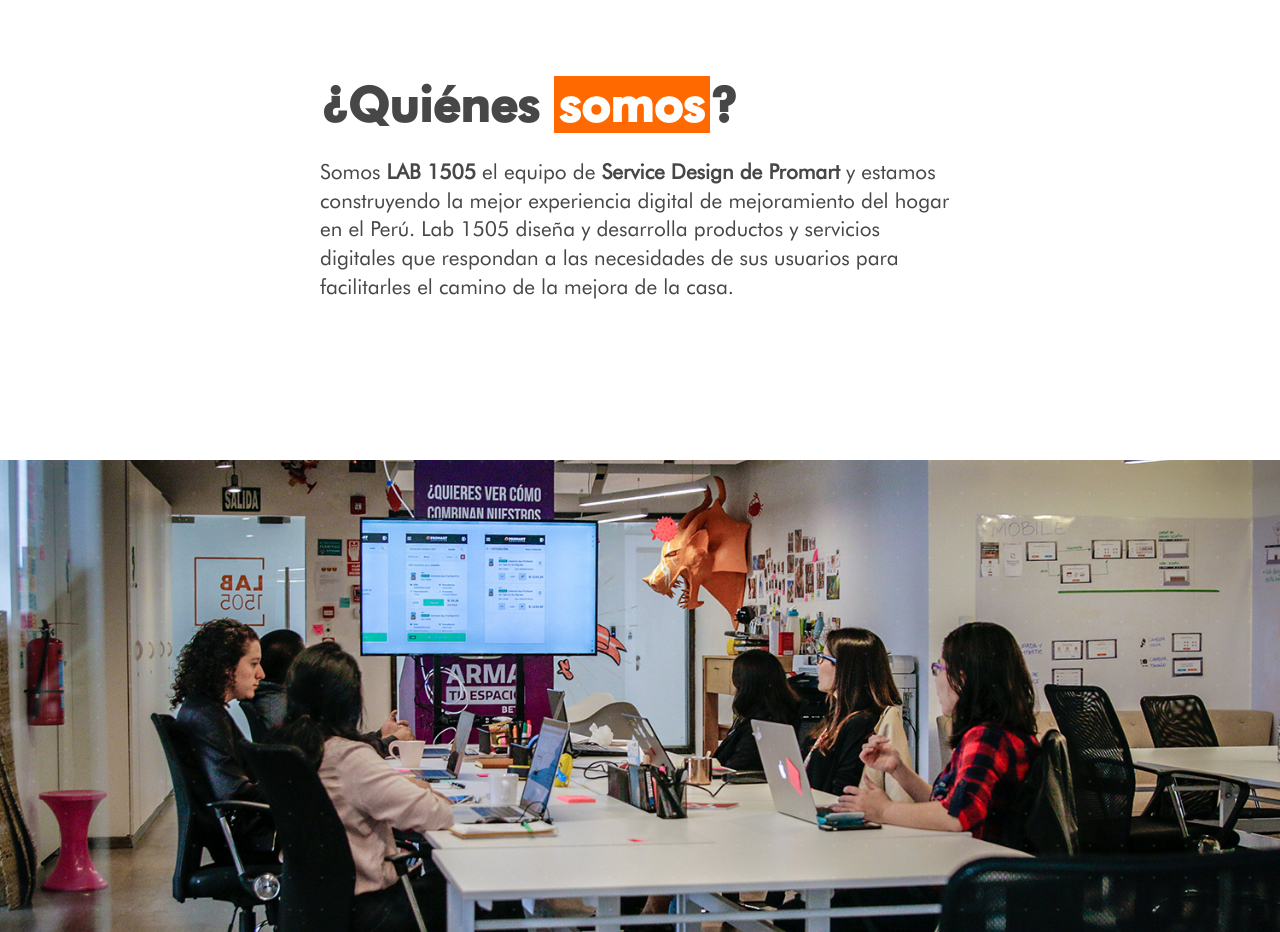
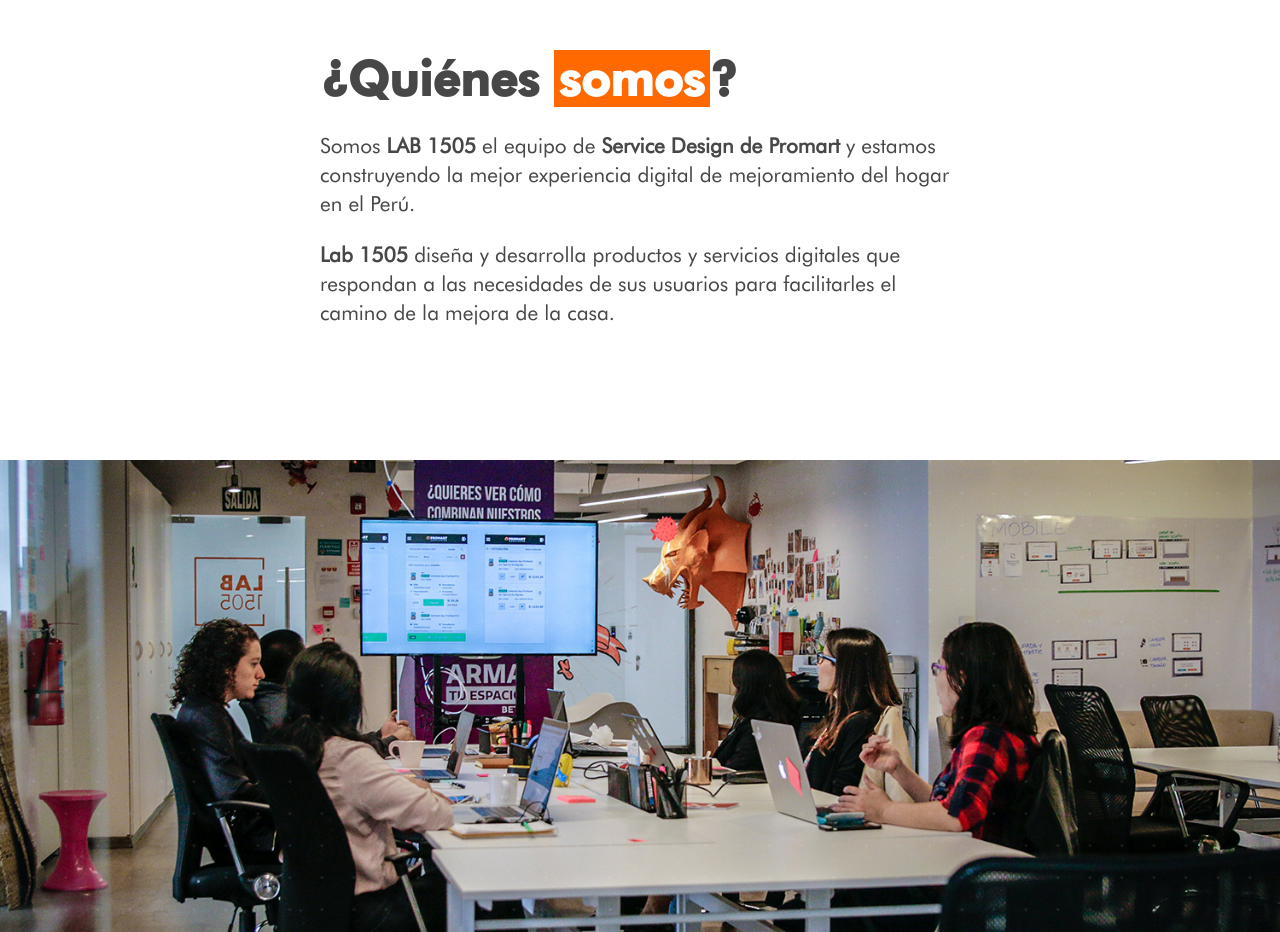
Before and after one commit to janetjbm/uxdesigner-lab1505, a plain HTML site: page index.html in a window 1280 px wide. Shown: the part 860-1792 px from the top of the page. Drawn offline with Linux system fonts and the light colour scheme.

Commit message:
index v3

```diff
--- a/index.html
+++ b/index.html
@@ -44,7 +44,9 @@
   <section class="about">
     <div class="container">
       <h2>¿Quiénes <span class="highlight">somos</span>?</h2>
-      <p>Somos <strong>LAB 1505</strong> el equipo de <strong>Service Design de Promart</strong> y estamos construyendo la mejor experiencia digital de mejoramiento del hogar en el Perú. Lab 1505 diseña y desarrolla productos y servicios digitales que respondan a las necesidades de sus usuarios para facilitarles el camino de la mejora de la casa.</p>
+      <p>Somos <strong>LAB 1505</strong> el equipo de <strong>Service Design de Promart</strong> y estamos construyendo la mejor experiencia digital de mejoramiento del hogar en el Perú. </p>
+
+      <p><strong>Lab 1505</strong> diseña y desarrolla productos y servicios digitales que respondan a las necesidades de sus usuarios para facilitarles el camino de la mejora de la casa.</p>
     </div>
   </section>
   <section class="banner-1"><div class="grid_white"></div></section>
```
